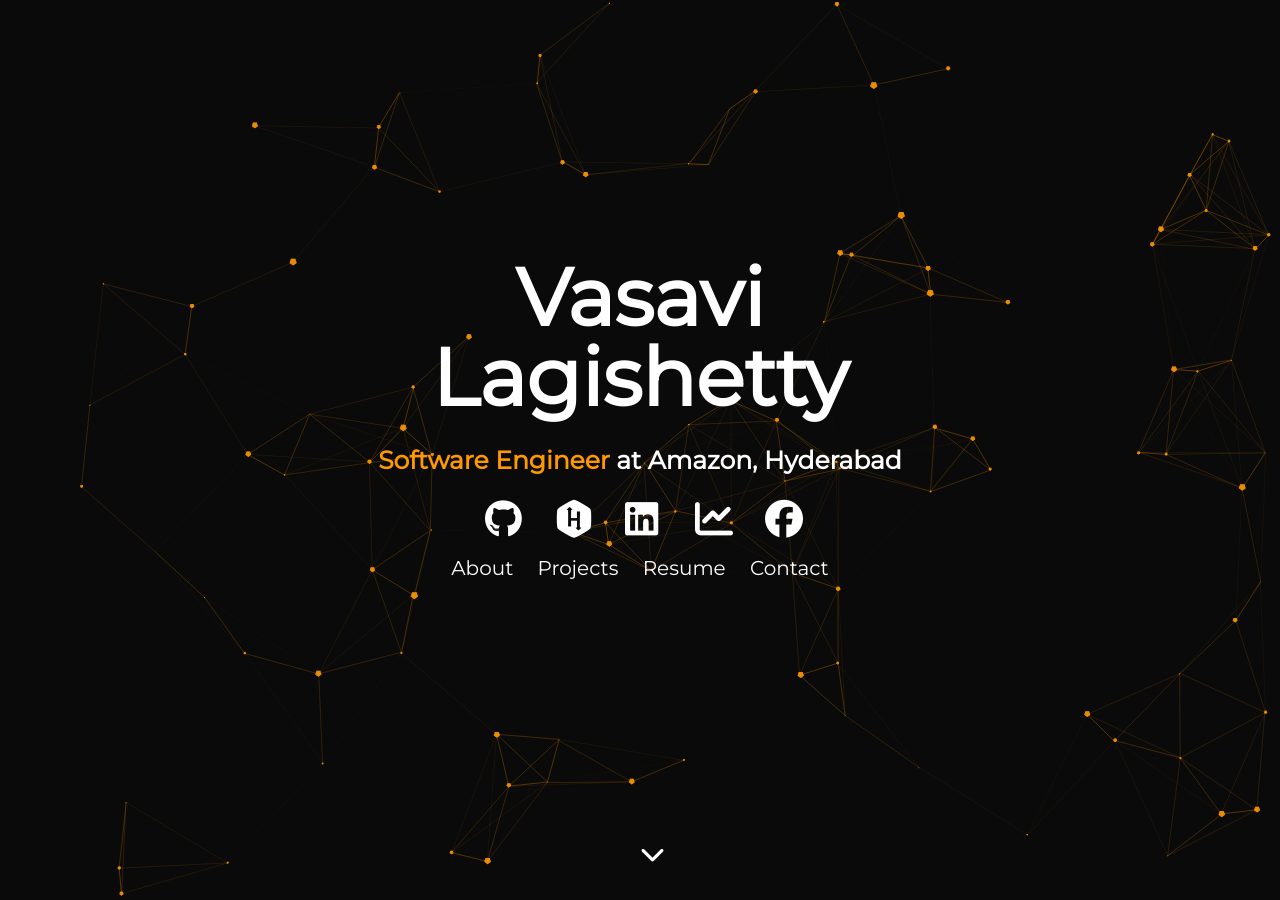
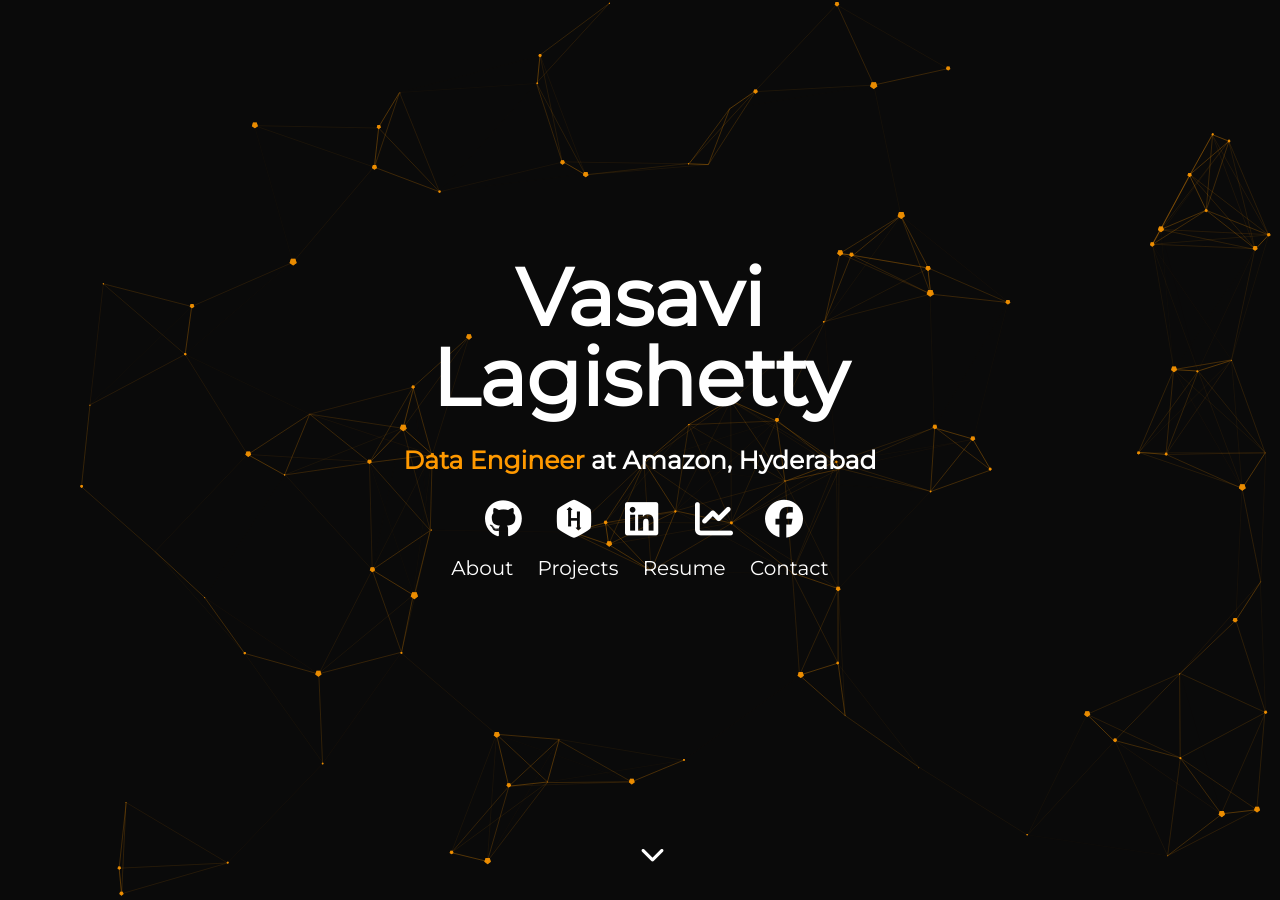
Before and after one commit to VasaviLagishetty/VasaviLagishetty.github.io, a Jekyll site: the page built from index.html, in a window 1280 px wide and 900 px high. Built offline with Jekyll 4.4.1, drawn with Linux system fonts in a browser that asks for light colours; nearby versions of some CDN libraries.

Commit message:
changed description

```diff
--- a/_includes/header.html
+++ b/_includes/header.html
@@ -5,7 +5,7 @@
   <div class="header">
       <h1>
         <span class="site-title">{{site.username}}</span>
-        <span class="site-description"><span style="color: #FF9900;">Software Engineer</span> at Amazon, Hyderabad</span>
+        <span class="site-description"><span style="color: #FF9900;">Data Engineer</span> at Amazon, Hyderabad</span>
       </h1>
       {% include social_links.html %}
       <div class="header-links">
```
